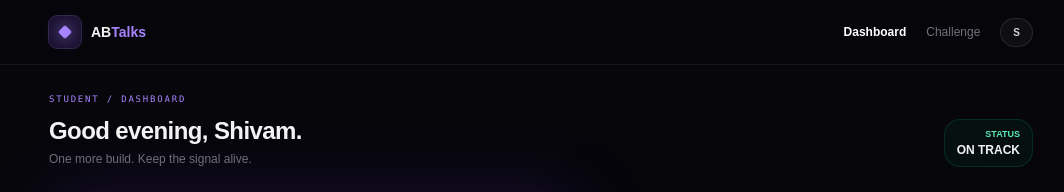
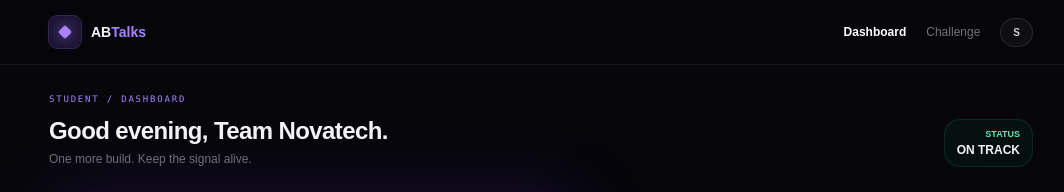
Before and after one commit to rohitgujjjar05feb-cloud/novatech_abtalks_redesign, a Next.js app: page /dashboard in a window 1280 px wide. Shown: the top 192 px of the page, without its empty margins (99-1163 px from the left). Built offline with nearby package versions, Linux system fonts and the light colour scheme.

Commit message:
Update dashboard greeting with Novatech branding

```diff
--- a/app/dashboard/page.tsx
+++ b/app/dashboard/page.tsx
@@ -49,7 +49,9 @@ export default function Dashboard() {
         <div className="mb-7 flex items-end justify-between">
           <div>
             <p className="font-mono text-[9px] uppercase tracking-[.2em] text-violet-400">Student / Dashboard</p>
-            <h1 className="mt-2 text-2xl font-black tracking-tight">Good evening, Shivam.</h1>
+            <h1 className="mt-2 text-2xl font-black tracking-tight">
+  Good evening,  Team Novatech.
+</h1>
             <p className="mt-1 text-xs text-zinc-500">One more build. Keep the signal alive.</p>
           </div>
           <div className="hidden rounded-2xl border border-emerald-400/15 bg-emerald-400/5 px-3 py-2 text-right sm:block">
```
